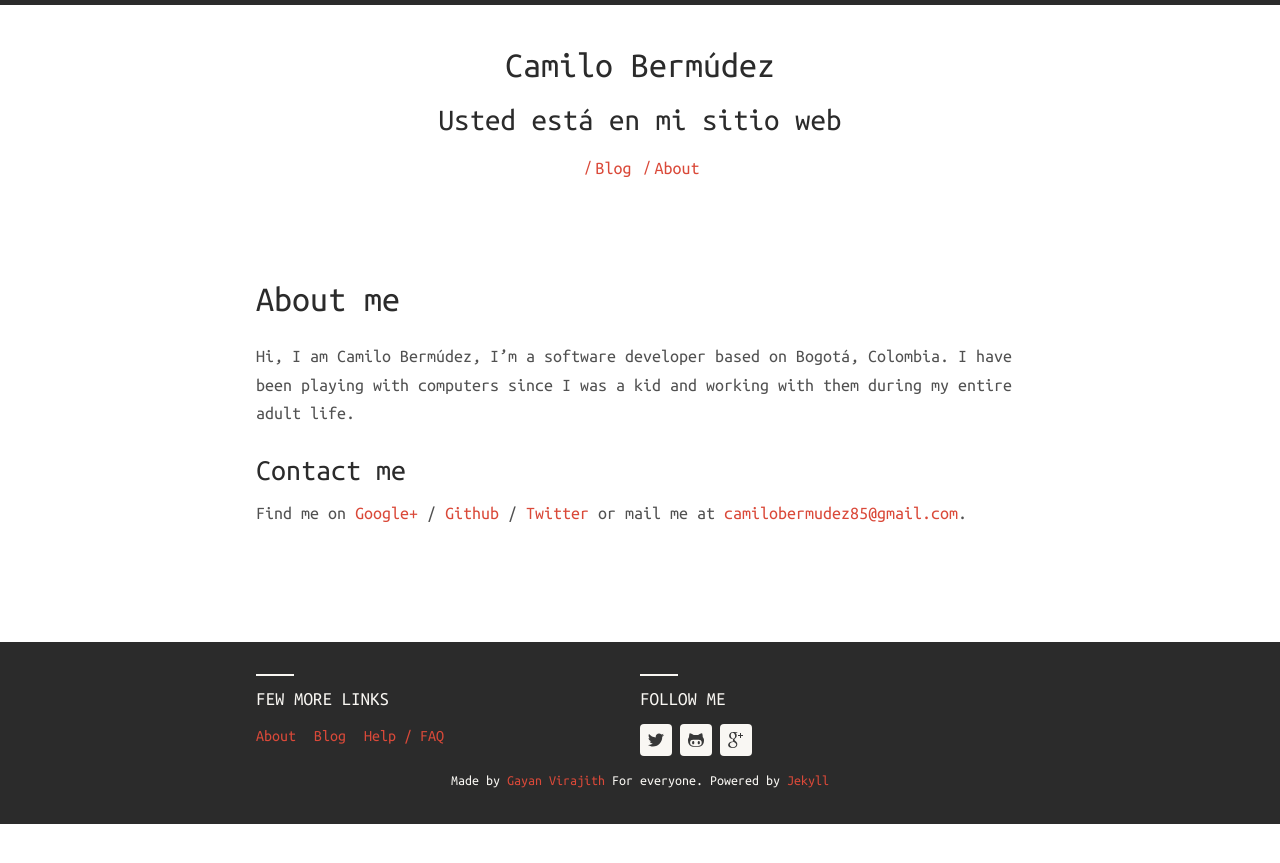
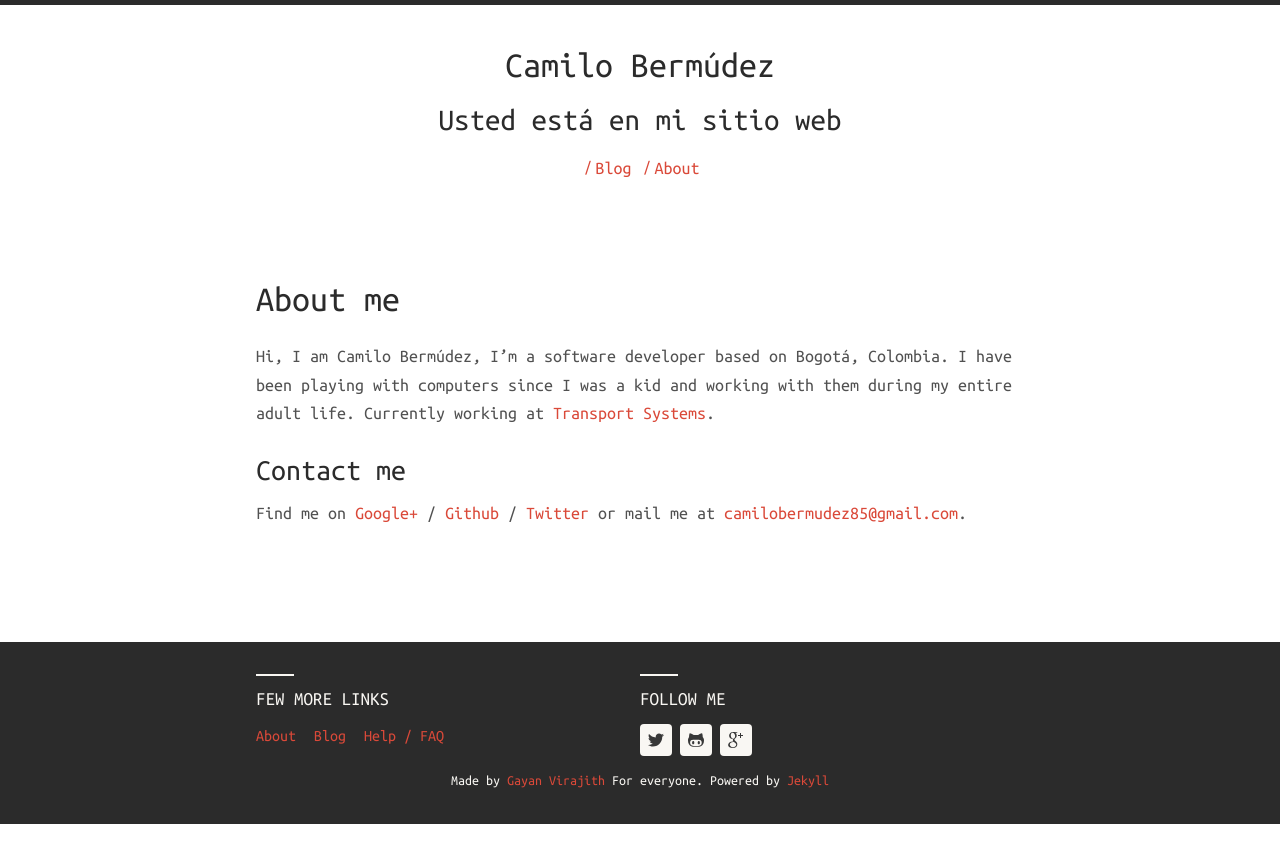
Before and after one commit to camilobermudez85/camilobermudez85.github.io, a Jekyll site: the page built from about.md, in a window 1280 px wide. Shown: the top 863 px of the page. Built offline with Jekyll 4.4.1, drawn with Linux system fonts in a browser that asks for light colours; nearby versions of some CDN libraries.

Commit message:
About corrections

```diff
--- a/about.md
+++ b/about.md
@@ -6,7 +6,8 @@ permalink: /about/
 
 Hi, I am Camilo Bermúdez, I'm a software developer based on Bogotá, Colombia.
 I have been playing with computers since I was a kid and working with them
-during my entire adult life.
+during my entire adult life. Currently working at [Transport
+Systems](https://www.transportsystems.co/).
 
 
 ### Contact me
```
